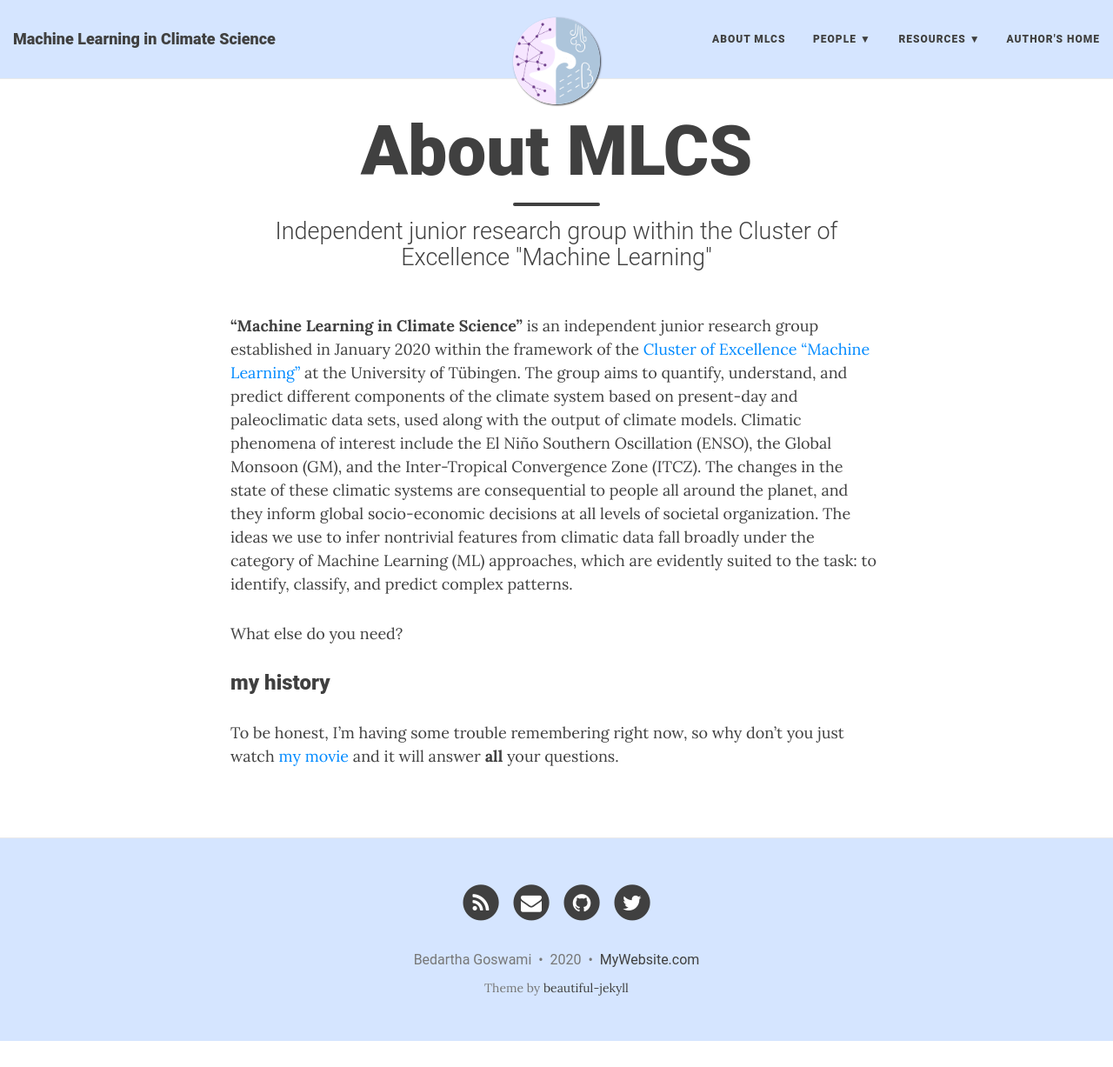
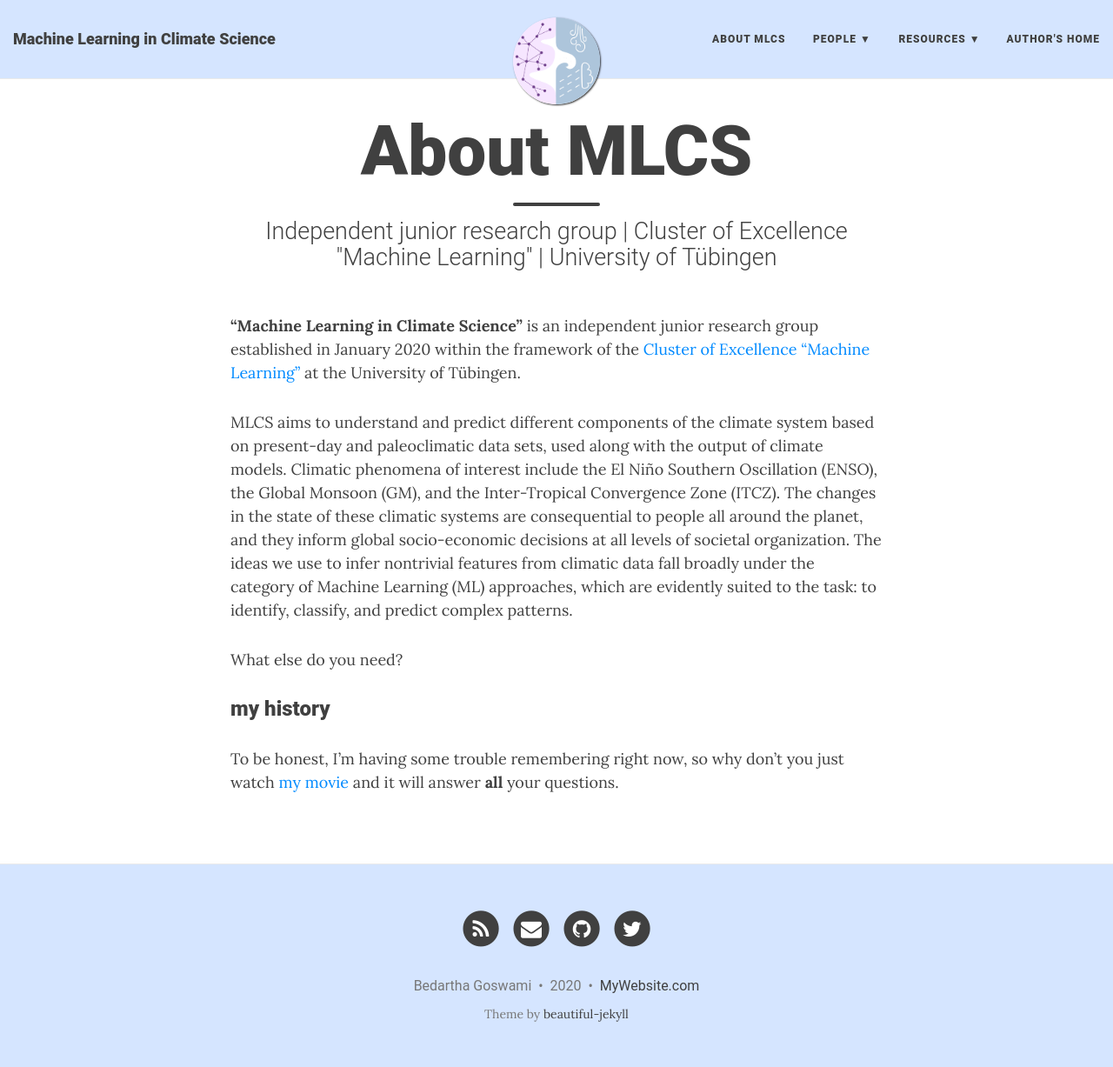
Before and after one commit to mlcs/mlcs.github.io, a Jekyll site: the page built from about-mlcs.md, in a window 1280 px wide and 1227 px high. Shown: the whole window at 87% size. Built offline with Jekyll 4.4.1, drawn with Linux system fonts in a browser that asks for light colours; nearby versions of some CDN libraries.

Commit message:
update about-mlcs

```diff
--- a/about-mlcs.md
+++ b/about-mlcs.md
@@ -1,18 +1,19 @@
 ---
 layout: page
 title: About MLCS
-subtitle: Independent junior research group within the Cluster of Excellence "Machine Learning"
+subtitle: Independent junior research group | Cluster of Excellence "Machine Learning" | University of Tübingen
 ---
 
 **"Machine Learning in Climate Science"** is an independent junior
 research group established in January 2020 within the framework of the
 [Cluster of Excellence "Machine
 Learning"](https://uni-tuebingen.de/en/research/core-research/cluster-of-excellence-machine-learning/home/)
-at the University of Tübingen. The group aims to quantify, understand,
-and predict different components of the climate system based on
-present-day and paleoclimatic data sets, used along with the output of
-climate models.  Climatic phenomena of interest include the El Niño
-Southern Oscillation (ENSO), the Global Monsoon (GM), and the
+at the University of Tübingen.
+
+MLCS aims to understand and predict different components of the climate
+system based on present-day and paleoclimatic data sets, used along with
+the output of climate models. Climatic phenomena of interest include the
+El Niño Southern Oscillation (ENSO), the Global Monsoon (GM), and the
 Inter-Tropical Convergence Zone (ITCZ). The changes in the state of
 these climatic systems are consequential to people all around the
 planet, and they inform global socio-economic decisions at all levels of
```
